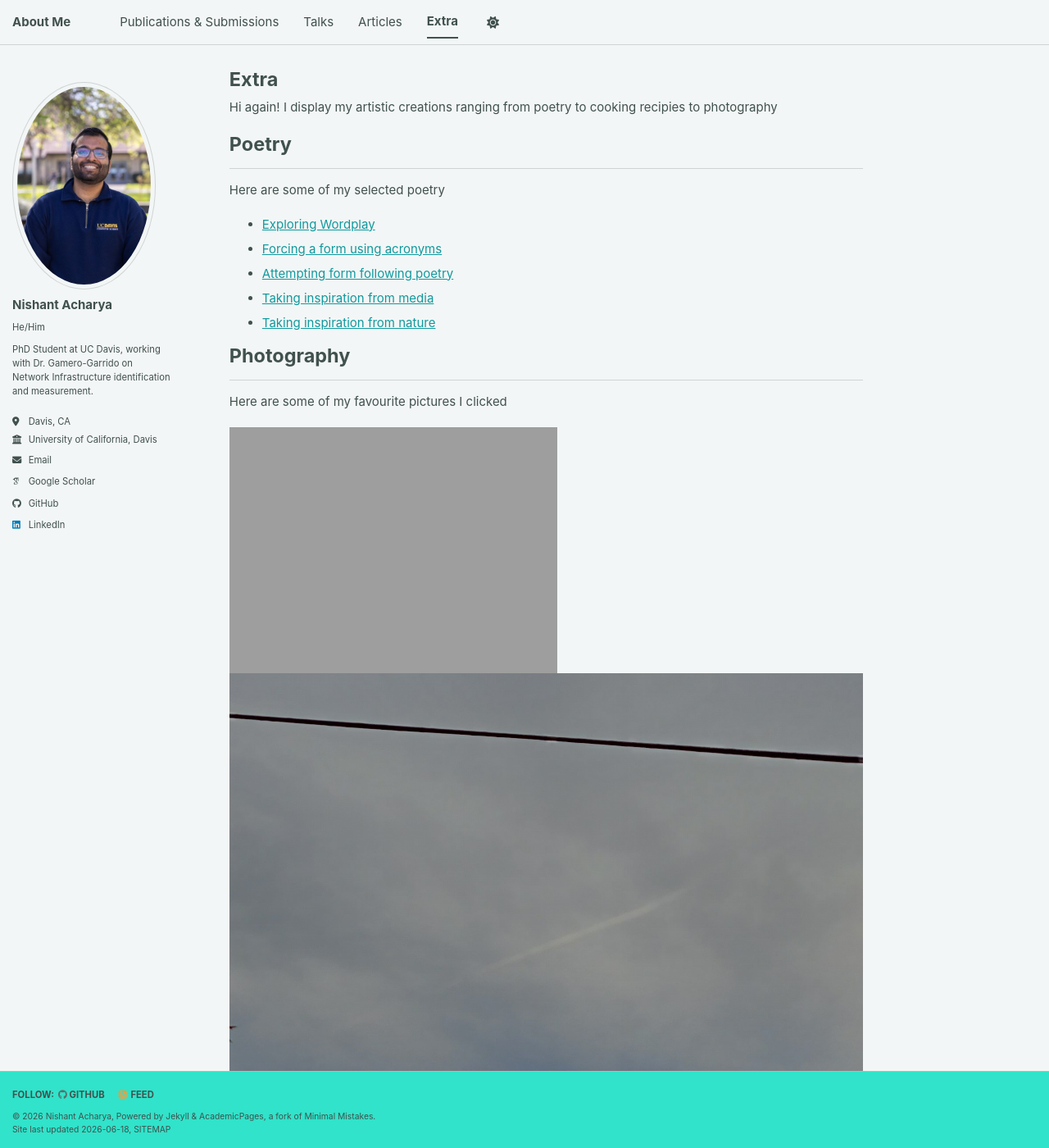
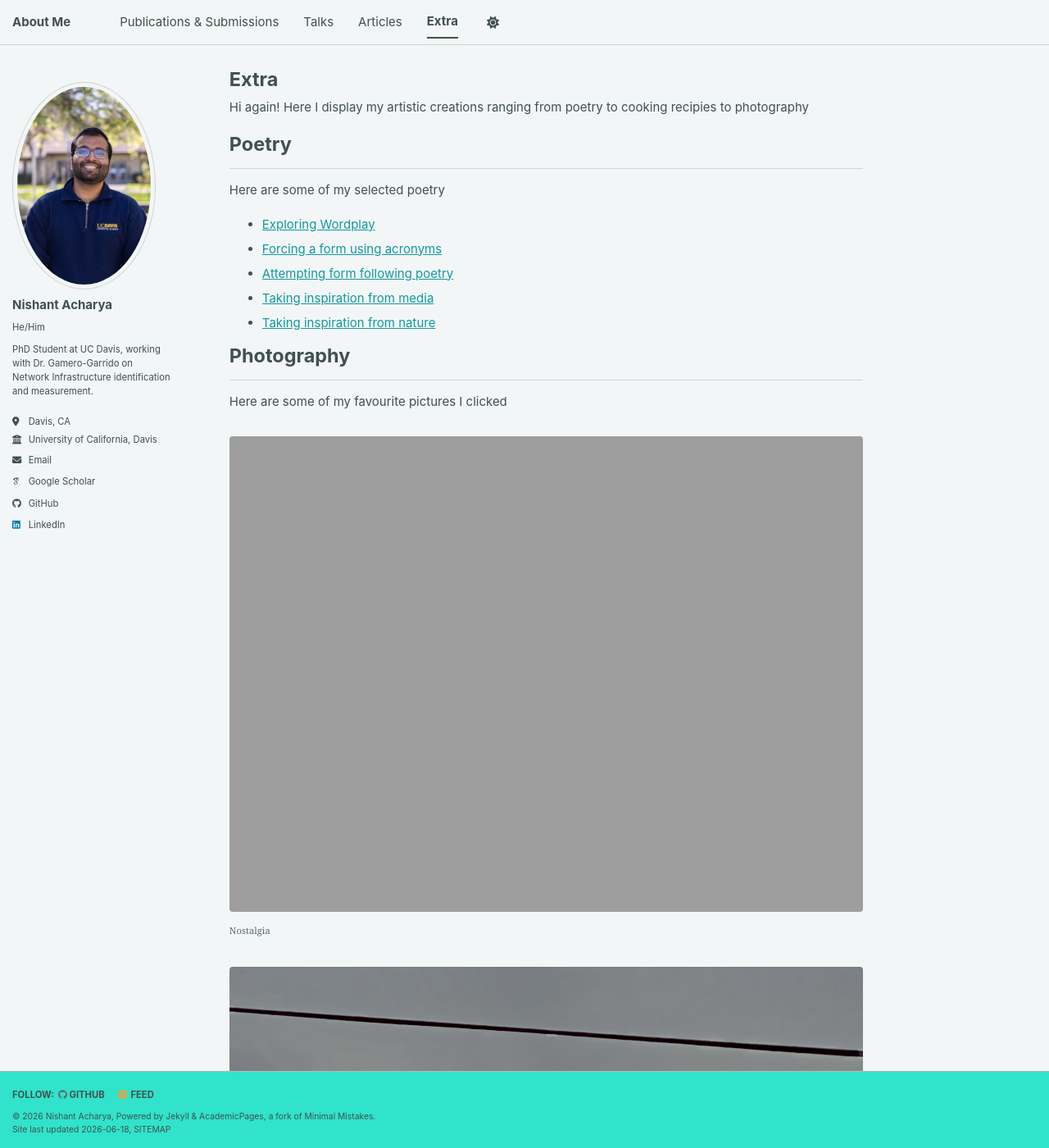
Before and after one commit to NishantAcharya/Nishant.github.io, a Jekyll site: the page built from _pages/extra.md, in a window 1280 px wide and 1400 px high. Shown: the whole window at 82% size. Built offline with Jekyll 4.4.1, drawn with Linux system fonts in a browser that asks for light colours; some web fonts are replaced; a script bundle is joined from its source files by our own code; library files that are not in the unit come from our copies; some of the changed text lies outside the part shown.

Commit message:
Captions and navigation fixes

```diff
--- a/_pages/extra.md
+++ b/_pages/extra.md
@@ -7,7 +7,7 @@
 {% include base_path %}
 
 <!-- TODO: introduce this page - a few sentences about why these poems are here -->
-Hi again! I display my artistic creations ranging from poetry to cooking recipies to photography
+Hi again! Here I display my artistic creations ranging from poetry to cooking recipies to photography
 
 # Poetry
 ---
@@ -27,8 +27,27 @@
 
 <!-- TODO: add image files under /images/photography/ and update the paths below -->
 
-![Nostalgia ]({{ base_path }}/images/Early_2000s.jpg)
-![Golden Eye]({{ base_path }}/images/Golden_Eye.jpg)
-![Natural Rave]({{ base_path }}/images/Nature's-Rave.jpg)
-![Eternity ]({{ base_path }}/images/Never_Ending_Roads.jpg)
-![Summer Haze]({{ base_path }}/images/Summer_Haze.jpg)
+<figure>
+  <img src="{{ base_path }}/images/Early_2000s.jpg" alt="Nostalgia">
+  <figcaption>Nostalgia</figcaption>
+</figure>
+
+<figure>
+  <img src="{{ base_path }}/images/Golden_Eye.jpg" alt="Golden Eye">
+  <figcaption>Golden Eye</figcaption>
+</figure>
+
+<figure>
+  <img src="{{ base_path }}/images/Nature's-Rave.jpg" alt="Natural Rave">
+  <figcaption>Natural Rave</figcaption>
+</figure>
+
+<figure>
+  <img src="{{ base_path }}/images/Never_Ending_Roads.jpg" alt="Eternity">
+  <figcaption>Eternity</figcaption>
+</figure>
+
+<figure>
+  <img src="{{ base_path }}/images/Summer_Haze.jpg" alt="Summer Haze">
+  <figcaption>Summer Haze</figcaption>
+</figure>
```
Also changed, not shown: _pages/poem-1.md (+3 -0 lines), _pages/poem-2.md (+3 -0 lines), _pages/poem-3.md (+3 -0 lines), _pages/poem-4.md (+3 -0 lines), _pages/poem-5.md (+3 -0 lines).
